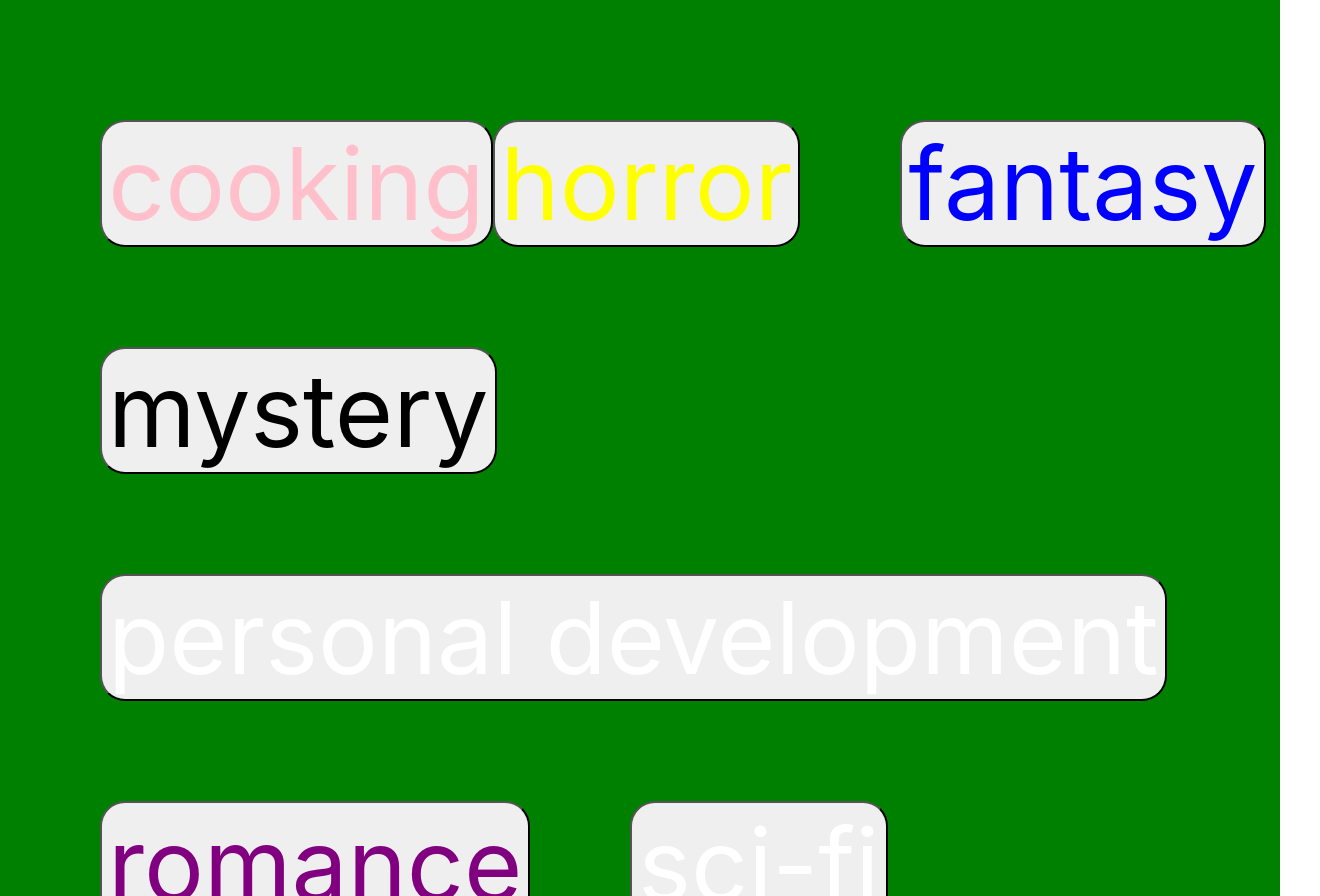
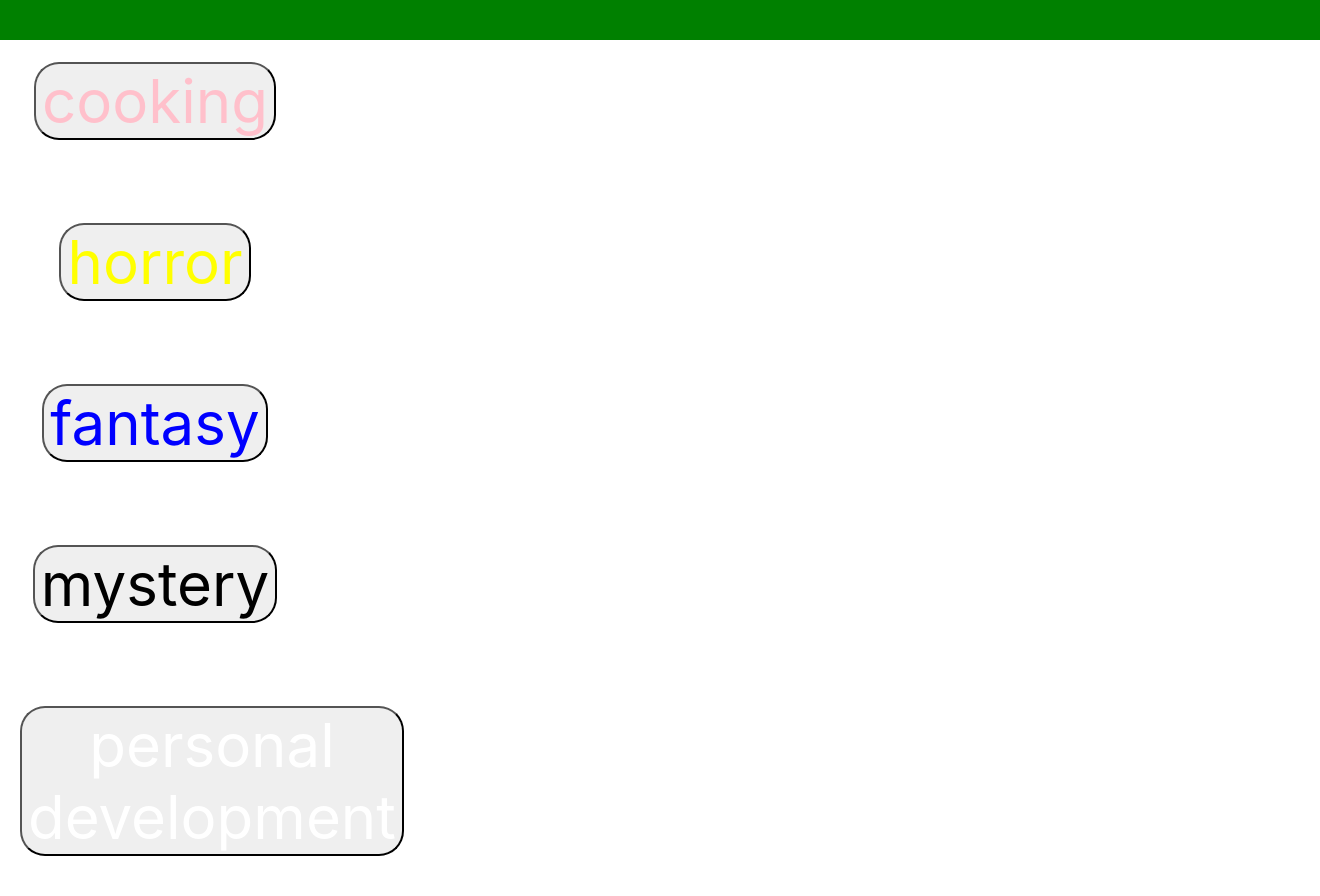
Before and after one commit to isverzh85/libraryProject, a React (Create React App) app: page / in a window 1280 px wide. Shown: the top 896 px of the page, 1320 px wide, since content can reach past the window. Built offline with nearby package versions, Linux system fonts and the light colour scheme.

Commit message:
working on image to show

```diff
--- a/src/Layout/SidePanel/Nav/Nav.js
+++ b/src/Layout/SidePanel/Nav/Nav.js
@@ -20,10 +20,11 @@ export const Nav = () => {
        books.push(bookToRender)
        console.log(bookToRender)
      })
-     setBookList(bookListAPIResponse.data.works)
+     setBookList(books)
+  }
 
 
-  }
+
 
 
  return (
@@ -38,13 +39,12 @@ export const Nav = () => {
                    )
                 })
               }
-                <img src = {book.cover_url} />
-
+                <img src={book.cover_url} alt="book cover"  />
              </div>
             )
            })
         )}
-      <div>
+      <div className={styles.listButtons}>
           <button type="button" className={styles.navListItem1} onClick={() => getBookData('cooking')}>cooking</button>
           <button type="button" className={styles.navListItem2} onClick={() => getBookData('horror')}>horror</button>
           <button type="button" className={styles.navListItem3} onClick={() => getBookData('fantasy')}>fantasy</button>
--- a/src/Layout/SidePanel/Nav/styles.module.scss
+++ b/src/Layout/SidePanel/Nav/styles.module.scss
@@ -1,75 +1,74 @@
 .list{
     background:green;
     width: 100%;
+    padding: 20px;
+}
+
+.listButtons{
     display: flex;
-    justify-content: center;
     flex-direction: column;
-    padding-top: 20px;
+    position: absolute;
+    width:270px;
+    height: 150%;
 }
 
 .navSidePanel{
     color: white;
     list-style:none;
 }
+
 .navListItem1{
-    font-size: 100px;
-    margin-left: 100px;
-    margin-bottom: 100px;
-    margin-top: 100px;
+    font-size: 60px;
     font-family: Inter;
     color:pink;
     border-radius: 25px;
+    margin: auto;
 }
+
 .navListItem2{
-    font-size: 100px;
-    margin-bottom: 100px;
+    font-size: 60px;
+    margin: auto;
     font-family: Inter;
     color: yellow;
     border-radius:25px;
 }
+
 .navListItem3{
-    font-size: 100px;
-    margin-left: 100px;
-    margin-bottom:100px;
+    font-size: 60px;
+    margin: auto;
     font-family: Inter;
     color: blue;
     border-radius:25px;
 }
+
 .navListItem4{
-    font-size: 100px;
-    margin-bottom: 100px;
-    margin-left: 100px;
+    font-size: 60px;
+    margin: auto;
     font-family: Inter;
     color: black;
     border-radius:25px;
 }
 
 .navListItem5{
-    font-size: 100px;
-    margin-bottom: 100px;
-    margin-left: 100px;
+    font-size: 60px;
+    margin: auto;
     font-family: Inter;
     color: white;
     border-radius:25px;
-
 }
 
 .navListItem6{
-    font-size: 100px;
-    margin-bottom: 100px;
-    margin-left: 100px;
+    font-size: 60px;
+    margin: auto;
     font-family: Inter;
     color: purple;
     border-radius:25px;
-
 }
 
 .navListItem7{
-    font-size: 100px;
-    margin-bottom: 100px;
-    margin-left: 100px;
+    font-size: 60px;
+    margin: auto;
     font-family: Inter;
     color: white;
     border-radius:25px;
-
 }
```
